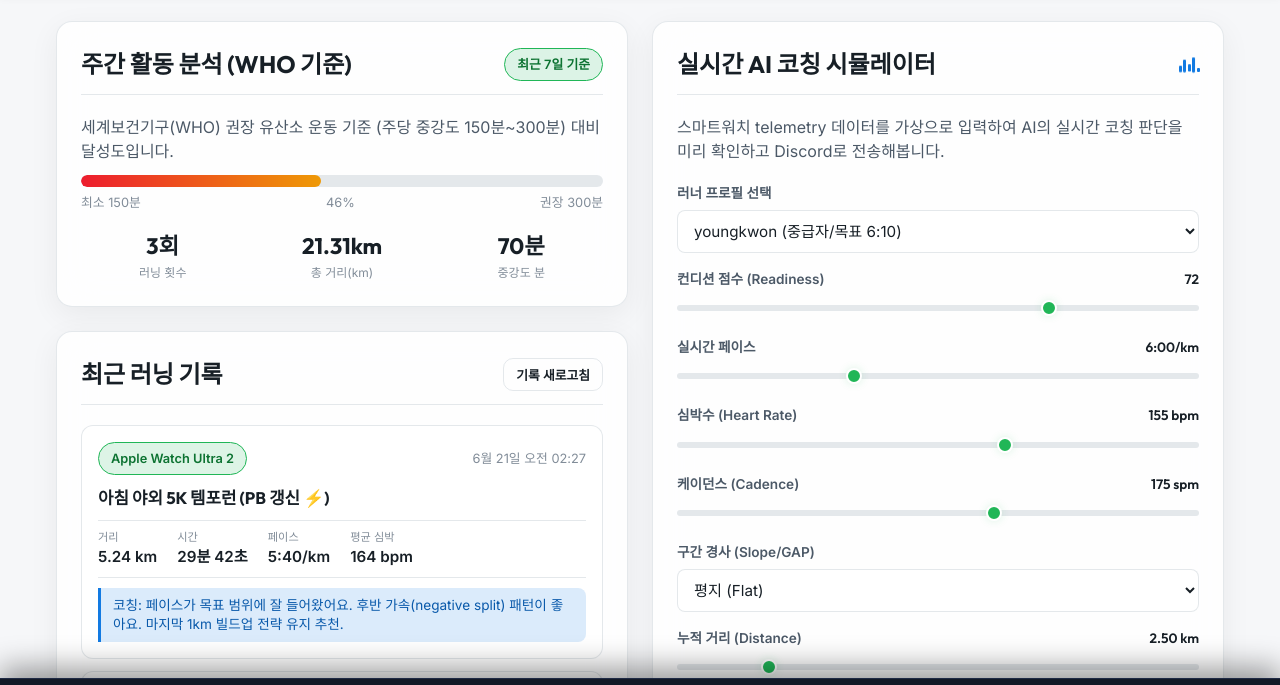
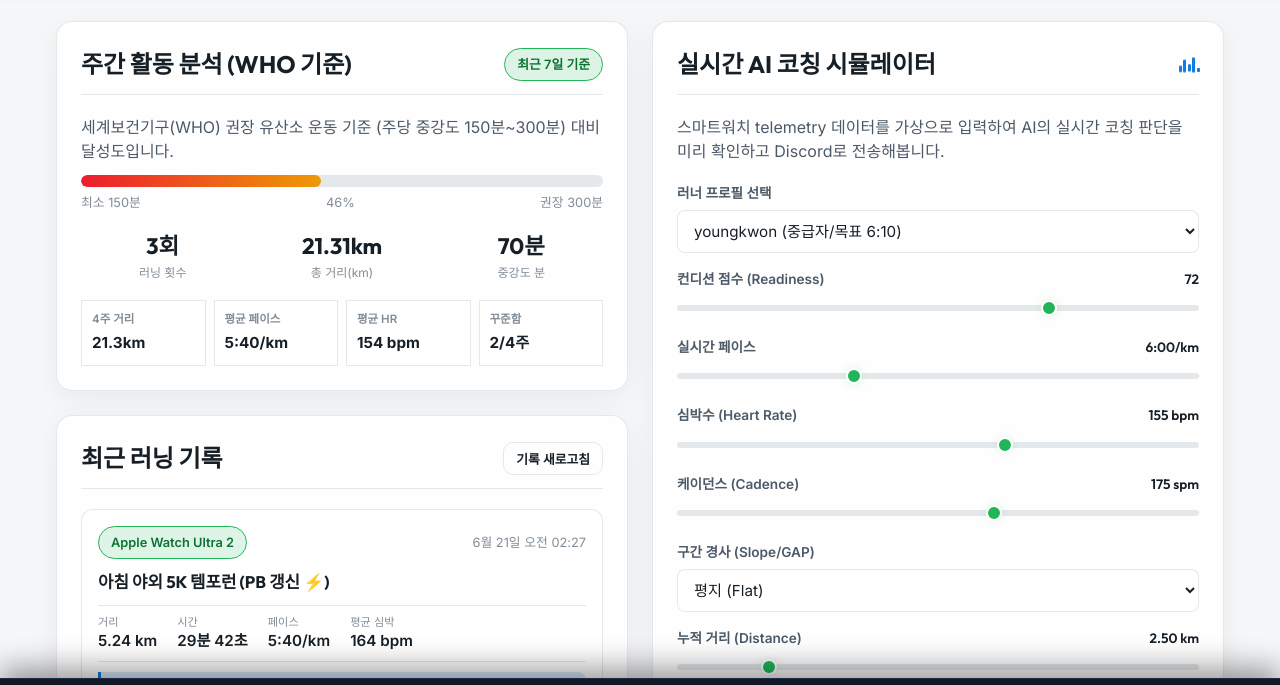
Before and after one commit to Youngkwon-Lee/strava-run-log, a website: page index.html in a window 1280 px wide. Shown: the part 77-762 px from the top of the page. Drawn offline with Linux system fonts and the light colour scheme; no server answers.

Commit message:
Add dashboard running trends

```diff
--- a/index.css
+++ b/index.css
@@ -651,6 +651,40 @@ header .nav-container {
   color: var(--text-muted);
 }
 
+.trend-strip {
+  display: grid;
+  grid-template-columns: repeat(4, minmax(0, 1fr));
+  gap: 8px;
+  margin-top: 18px;
+}
+
+.trend-item {
+  min-width: 0;
+  padding: 10px;
+  border: 1px solid var(--border-color);
+  border-radius: var(--radius-sm);
+  background-color: var(--bg-card-solid);
+}
+
+.trend-label,
+.trend-value {
+  display: block;
+}
+
+.trend-label {
+  margin-bottom: 4px;
+  color: var(--text-muted);
+  font-size: 0.72rem;
+  font-weight: 600;
+}
+
+.trend-value {
+  color: var(--text-primary);
+  font-size: 0.95rem;
+  font-weight: 700;
+  white-space: nowrap;
+}
+
 /* Activity logs / Records list style */
 .records-container {
   display: flex;
@@ -873,4 +907,8 @@ header .nav-container {
   .grid-cols-2, .grid-cols-3 {
     grid-template-columns: 1fr;
   }
+
+  .trend-strip {
+    grid-template-columns: repeat(2, minmax(0, 1fr));
+  }
 }
--- a/index.html
+++ b/index.html
@@ -76,6 +76,24 @@
                 <div class="progress-metric-item">
                   <span class="progress-metric-val" id="summary-active-minutes">-</span>
                   <span class="progress-metric-lbl">중강도 분</span>
+                </div>
+              </div>
+              <div class="trend-strip">
+                <div class="trend-item">
+                  <span class="trend-label">4주 거리</span>
+                  <span class="trend-value" id="trend-distance">-</span>
+                </div>
+                <div class="trend-item">
+                  <span class="trend-label">평균 페이스</span>
+                  <span class="trend-value" id="trend-pace">-</span>
+                </div>
+                <div class="trend-item">
+                  <span class="trend-label">평균 HR</span>
+                  <span class="trend-value" id="trend-hr">-</span>
+                </div>
+                <div class="trend-item">
+                  <span class="trend-label">꾸준함</span>
+                  <span class="trend-value" id="trend-consistency">-</span>
                 </div>
               </div>
             </div>
@@ -284,6 +302,10 @@
       const summaryRunCount = document.getElementById('summary-run-count');
       const summaryTotalDistance = document.getElementById('summary-total-distance');
       const summaryActiveMinutes = document.getElementById('summary-active-minutes');
+      const trendDistance = document.getElementById('trend-distance');
+      const trendPace = document.getElementById('trend-pace');
+      const trendHr = document.getElementById('trend-hr');
+      const trendConsistency = document.getElementById('trend-consistency');
 
       // Runs elements
       const runsList = document.getElementById('runs-list');
@@ -703,6 +725,40 @@
         }
       }
 
+      function parsePaceToSec(pace) {
+        const match = String(pace || '').match(/^(\d+):(\d{2})/);
+        if (!match) return null;
+        return Number(match[1]) * 60 + Number(match[2]);
+      }
+
+      function renderRunTrends(activities) {
+        const now = Date.now();
+        const fourWeeksAgo = now - 28 * 24 * 60 * 60 * 1000;
+        const recent = (activities || []).filter((run) => {
+          const time = Date.parse(run.startDate || run.startedAt || run.startDateLocal || '');
+          return Number.isFinite(time) && time >= fourWeeksAgo && time <= now + 24 * 60 * 60 * 1000;
+        });
+
+        const totalMeters = recent.reduce((sum, run) => sum + Number(run.distanceMeters || (run.distanceKm ? run.distanceKm * 1000 : 0) || 0), 0);
+        const movingSec = recent.reduce((sum, run) => sum + Number(run.movingTimeSec || run.moving_time || 0), 0);
+        const hrValues = recent.map((run) => Number(run.averageHeartrate || run.avgHr)).filter(Number.isFinite);
+        const weeks = new Set(recent.map((run) => {
+          const date = new Date(run.startDate || run.startedAt || run.startDateLocal);
+          const weekStart = new Date(date);
+          weekStart.setHours(0, 0, 0, 0);
+          weekStart.setDate(weekStart.getDate() - weekStart.getDay());
+          return weekStart.toISOString().slice(0, 10);
+        }));
+        const avgPaceSec = totalMeters > 0 && movingSec > 0
+          ? movingSec / (totalMeters / 1000)
+          : recent.map((run) => Number(run.paceSecPerKm || parsePaceToSec(run.pace))).find(Number.isFinite);
+
+        trendDistance.textContent = `${(totalMeters / 1000).toFixed(1)}km`;
+        trendPace.textContent = avgPaceSec ? `${formatSecToMinSec(avgPaceSec)}/km` : '-';
+        trendHr.textContent = hrValues.length ? `${Math.round(hrValues.reduce((sum, value) => sum + value, 0) / hrValues.length)} bpm` : '-';
+        trendConsistency.textContent = recent.length ? `${weeks.size}/4주` : '-';
+      }
+
       async function loadStoredDashboardData() {
         const [activitiesRes, weeklyRes] = await Promise.all([
           fetch('/api/strava/activities?source=stored&days=90&limit=5').then(r => r.json()),
@@ -717,6 +773,7 @@
 
       function renderFallbackMockData() {
         renderActivities(mockActivities);
+        renderRunTrends(mockActivities);
         renderWhoStats({
           runCount: 3,
           totalKm: 21.31,
@@ -738,8 +795,10 @@
             const actRes = await fetch('/api/strava/activities?days=90&limit=5&details=true').then(r => r.json());
             if (actRes.ok && actRes.activities) {
               renderActivities(actRes.activities);
+              renderRunTrends(actRes.activities);
             } else {
               renderActivities([]);
+              renderRunTrends([]);
             }
 
             // Load weekly report from API
@@ -755,6 +814,7 @@
               stravaStatusBadge.textContent = '저장 기록 표시 중';
               stravaStatusBadge.className = 'badge info';
               renderActivities(stored.activities);
+              renderRunTrends(stored.activities);
               renderWhoStats(stored.summary || { progressToMinPct: 0 });
             } else {
               stravaStatusBadge.textContent = '체험 모드 (Strava 미연결)';
@@ -770,6 +830,7 @@
               stravaStatusBadge.textContent = '저장 기록 표시 중';
               stravaStatusBadge.className = 'badge info';
               renderActivities(stored.activities);
+              renderRunTrends(stored.activities);
               renderWhoStats(stored.summary || { progressToMinPct: 0 });
               return;
             }
```
